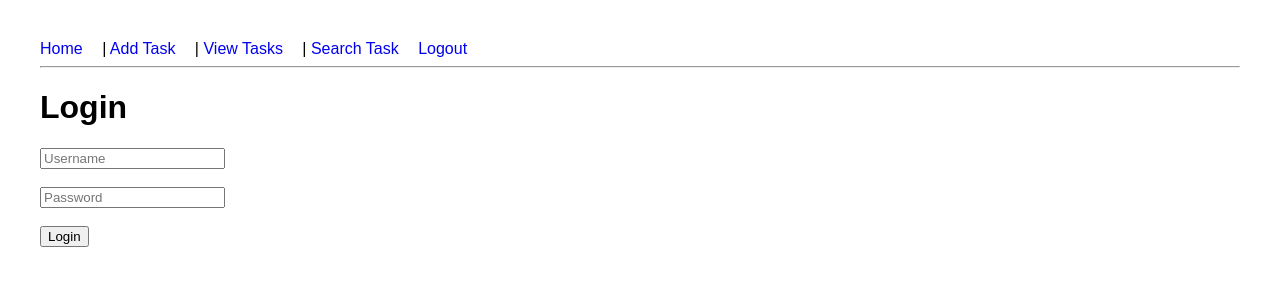
After one commit to kushalcodes01/flask-todo-app, a Flask app: page /login in a window 1280 px wide. The commit adds this page. Shown: the top 300 px of the page. Run offline with Flask 3, Linux system fonts and the light colour scheme.

Commit message:
Added user authentication (Registration, Login, Logout)Features in To-Do-App

```diff
--- a/main.py
+++ b/main.py
@@ -1,25 +1,46 @@
-from flask import Flask, render_template, request, redirect, url_for
+from flask import Flask, render_template, request, redirect, url_for, session
 
-from dbase import create_table,get_all_tasks,add_task,update_task,search_task, delete_task
+from dbase import (create_table,
+                   get_all_tasks,
+                   add_task,
+                   update_task,
+                   search_task,
+                   delete_task,
+                   create_users_table,
+                   get_all_users,
+                   add_user,
+                   search_user)
 
 app = Flask(__name__)
+app.secret_key = "mysecretkey"
 
-create_table()
+create_table() #task table
+create_users_table() #users table
 
 @app.route("/")
 def Home():
+    if "username" not in session:
+        return redirect(url_for("login"))
 
     return render_template("home.html")
 
 @app.route("/show")
 def view_tasks():
 
+    if "username" not in session:
+        return redirect(url_for("login"))
+
     tasks = get_all_tasks()
 
-    return render_template("show.html",tasks=tasks)
+    return render_template(
+        "show.html",
+        tasks=tasks
+    )
 
 @app.route("/form", methods=["GET", "POST"])
 def form():
+    if "username" not in session:
+        return redirect(url_for("login"))
 
     if request.method == "POST":
 
@@ -58,6 +79,8 @@ def edit_task(task_id):
 
 @app.route("/search", methods=["GET", "POST"])
 def search():
+    if "username" not in session:
+        return redirect(url_for("login"))
 
     if request.method == "POST":
 
@@ -75,4 +98,64 @@ def delete(task_id):
 
     return redirect(url_for("view_tasks"))
 
+@app.route("/register", methods=["GET", "POST"])
+def register():
+
+    if request.method == "POST":
+
+        username = request.form["username"]
+        email = request.form["email"]
+        password = request.form["password"]
+
+        add_user(
+            username,
+            email,
+            password
+        )
+        return "Registration Successfully"
+    return render_template("register.html")
+
+@app.route("/users")
+def users():
+
+    return str(get_all_users())
+
+@app.route("/testuser")
+def testuser():
+
+    return str(search_user("kushal"))
+
+@app.route("/login", methods=["GET", "POST"])
+def login():
+
+    if request.method == "POST":
+
+        username = request.form["username"]
+        password = request.form["password"]
+
+        user = search_user(username)
+
+        if user is None:
+            return "User Not Found"
+
+        if password == user[3]:
+            session["username"] = username
+            return "Login Successful"
+
+        return "Wrong Password"
+
+    return render_template("login.html")
+
+@app.route("/profile")
+def profile():
+
+    return f"Session Data: {dict(session)}"
+
+@app.route("/logout")
+def logout():
+
+    session.clear()
+
+    return redirect(url_for("login"))
+
 app.run(debug=True)
--- /dev/null
+++ b/templates/login.html
@@ -0,0 +1,37 @@
+<!DOCTYPE html>
+<html>
+<head>
+    <title>Login</title>
+</head>
+<body>
+
+    {% include 'navbar.html' %}
+
+    <h1>Login</h1>
+
+    <form method="POST">
+
+        <input
+            type="text"
+            name="username"
+            placeholder="Username"
+            required>
+
+        <br><br>
+
+        <input
+            type="password"
+            name="password"
+            placeholder="Password"
+            required>
+
+        <br><br>
+
+        <button type="submit">
+            Login
+        </button>
+
+    </form>
+
+</body>
+</html>
--- a/templates/navbar.html
+++ b/templates/navbar.html
@@ -11,6 +11,8 @@ href="{{ url_for('static', filename='style.css') }}">
 
     <a href="/search">Search Task</a>
 
+    <a href="/logout">Logout</a>
+
 </nav>
 
 <hr>
```
Also changed, not shown: dbase.py (+65 -0 lines), templates/register.html (added, +45 -0 lines).
